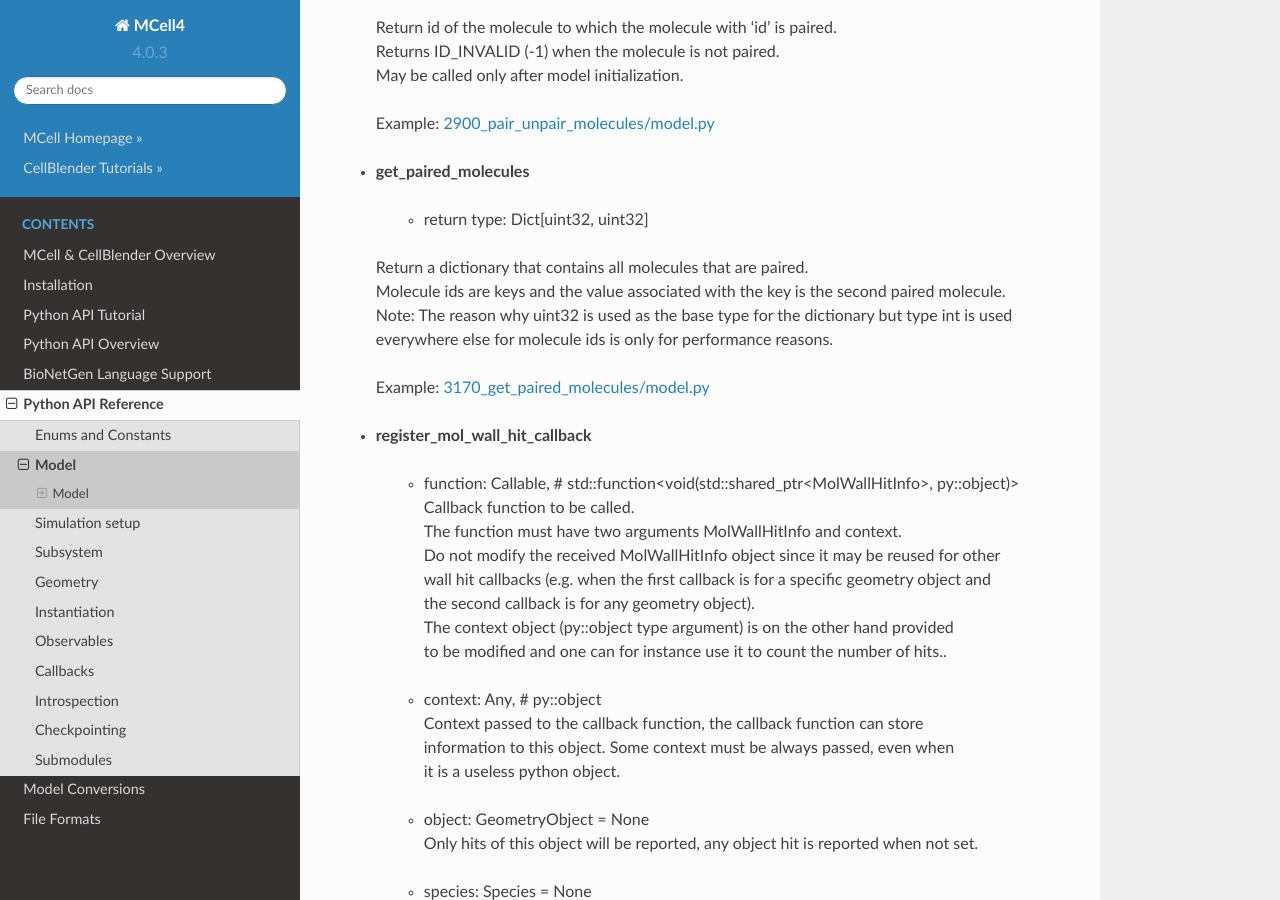
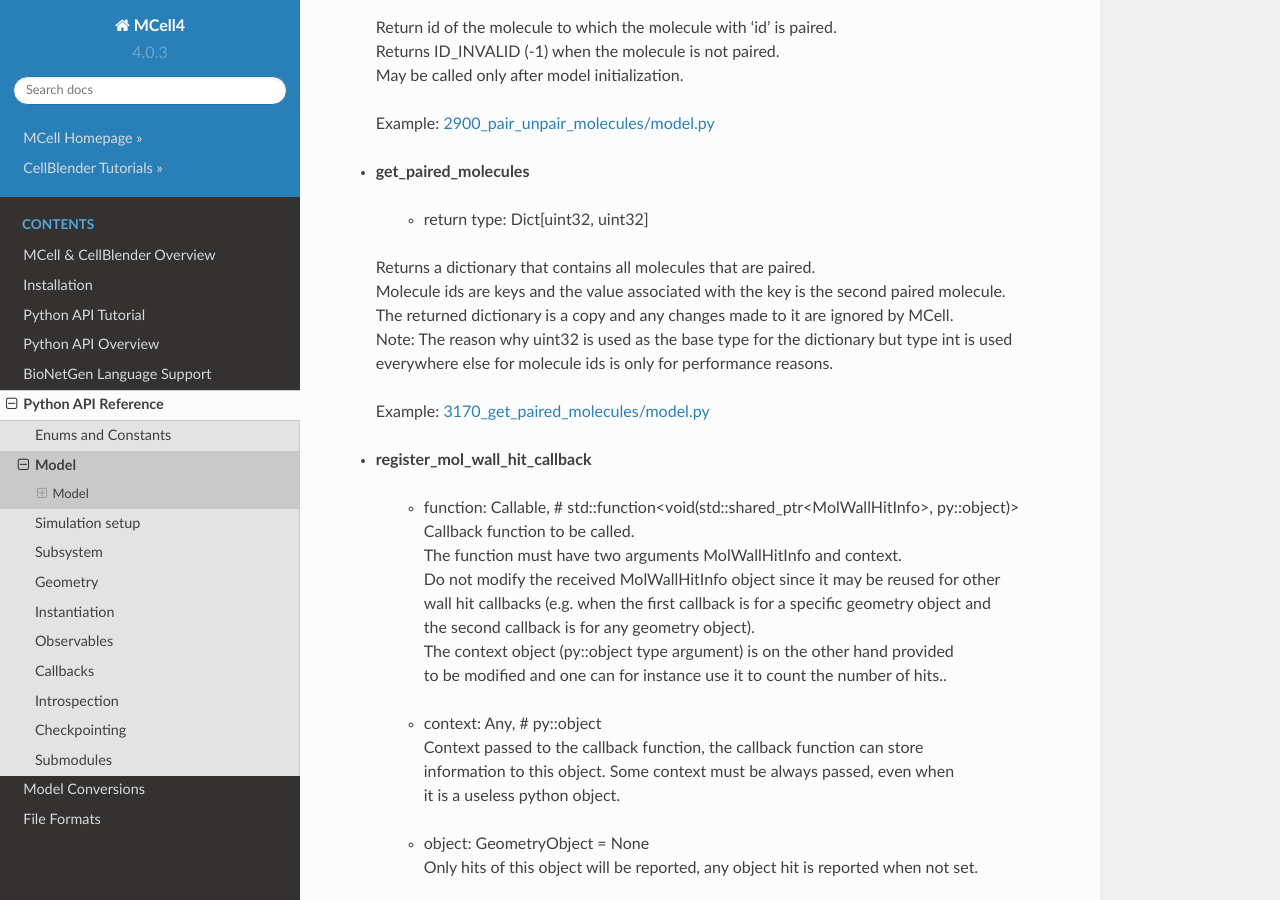
Before and after one commit to mcellteam/mcell, a Sphinx documentation site: the page built from libmcell/documentation/generated/model.rst, in a window 1280 px wide and 900 px high, scrolled down 6756 px. Built offline with Sphinx 7.4.7 and the Read the Docs theme 2.0.0, drawn with Linux system fonts in a browser that asks for light colours.

Commit message:
Updated documentation of Model.get_paired_molecules

```diff
--- a/libmcell/documentation/generated/model.rst
+++ b/libmcell/documentation/generated/model.rst
@@ -297,8 +297,9 @@
    * | return type: Dict[uint32, uint32]
 
 
-  | Return a dictionary that contains all molecules that are paired.
+  | Returns a dictionary that contains all molecules that are paired.
   | Molecule ids are keys and the value associated with the key is the second paired molecule.
+  | The returned dictionary is a copy and any changes made to it are ignored by MCell.
   | Note\: The reason why uint32 is used as the base type for the dictionary but type int is used
   | everywhere else for molecule ids is only for performance reasons.
 
```
Also changed, not shown: 2 other files.
